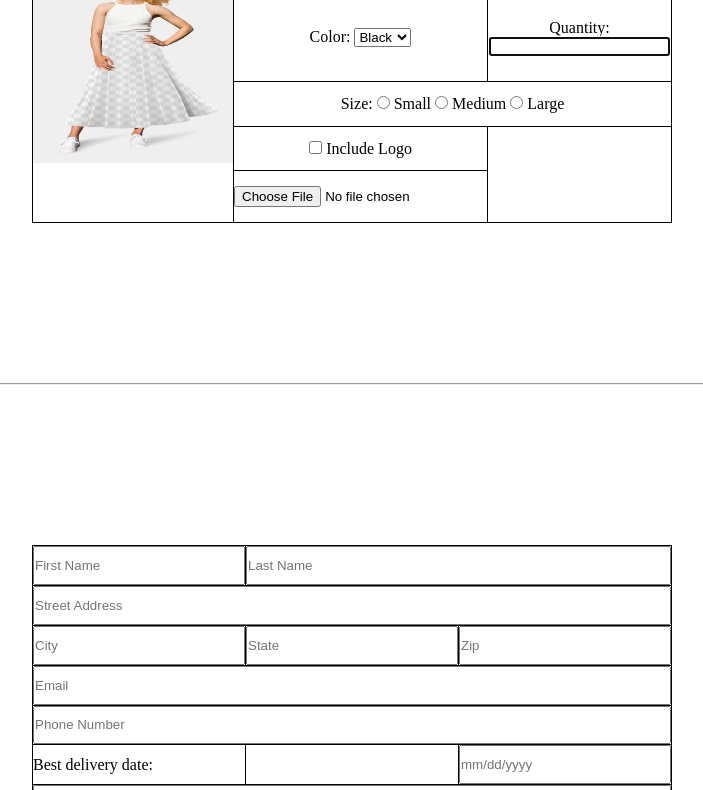
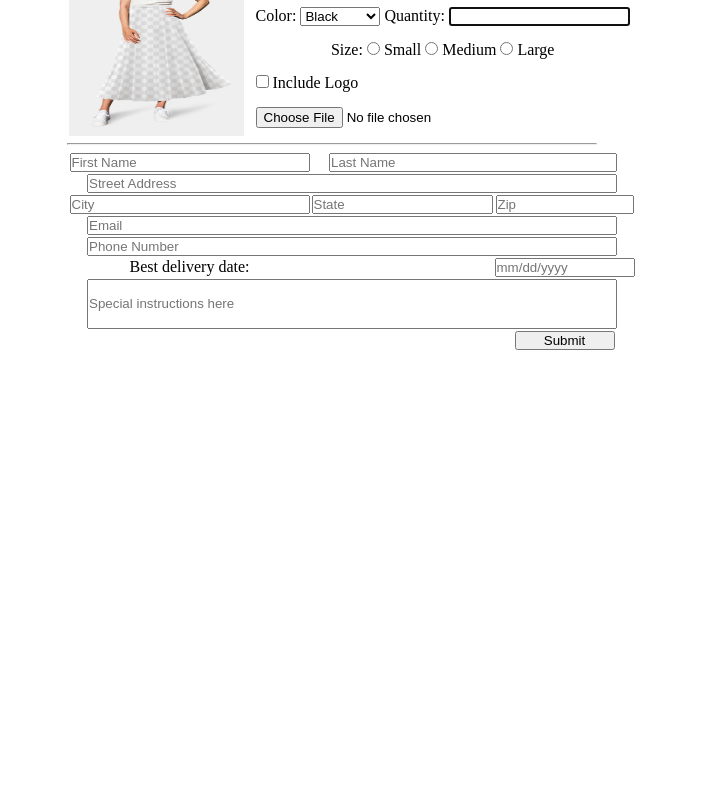
Before and after one commit to Shelly3889/CIS133DA_Spring24, a plain HTML site: page week9/orderForm.html in a window 1280 px wide. Shown: the part 257-1047 px from the top of the page, without its empty margins (288-991 px from the left). After the commit the page ends 800 px from the top, so only its background shows below. Drawn offline with Linux system fonts and the light colour scheme.

Commit message:
FinalOrder

```diff
--- a/week9/orderForm.html
+++ b/week9/orderForm.html
@@ -12,30 +12,25 @@
             box-sizing: border-box;
         }
 
-        form {
-            height: 80vh;
+        body {
+            height: 100vh;
             align-items: center;
             justify-content: center;
             display: flex;
         }
 
         img {
-            width: 200px;
+            width: 175px;
             height: 200px;
             display: flex;
             justify-content: center;
             align-items: center;
         }
 
-        table {
-            width: 50%;
-            height: 50%;
-        }
-
-        table, th, td {
+    /* table, th, td {
             border: 1px solid;
             border-collapse: collapse;
-        }
+        }*/
 
         input[type=text] {
             width: 100%;
@@ -43,16 +38,22 @@
         }
 
         input[type=submit] {
-            width: 97%;
+            width: 100px;
         }
 
-        #table1 {
-            align-items: right;
-            align-content: right;
-            text-align: center;
+        hr {
+            width: 530px;
+            margin-top: 5px;
+            margin-bottom: 5px;
         }
 
-
+        #table2 {
+            width: 100%;
+            align-items: center;
+            justify-content: center;
+            text-align: center;
+            padding: 1px;
+        }
 
     </style>
 
@@ -65,7 +66,7 @@
                 <img src="businessWoman/white dress.webp"
                 />
             </td>
-            <td colspan="3" align="center">
+            <td colspan="2" style="text-align: center; width: 325px;">
                 <h1>Company Dress</h1>
             </td>
 
@@ -73,21 +74,20 @@
 
 
         <tr>
-            <td colspan="2">
+            <td colspan="1" style="padding-left: 10px;">
                 Color:
                 <select
                 size="1"
                 name="Select Color"
                 id="Color"
                 tabindex="1"
+                style="width: 80px;"
                 >
                     <option value="">Black</option>
                     <option value="">Blue</option>
                     <option value="">Red</option>
                     <option value="">White</option>
                 </select>
-                </td>
-                <td colspan="1">
                 Quantity:
                 <input
                 type=""
@@ -103,7 +103,7 @@
         </tr>
 
         <tr>
-            <td colspan="3" >
+            <td colspan="2" style="text-align: center; width: 70px; padding-left: 10px;">
                 Size:
                 <input type="radio" name="size" id="radio" value="small" tabindex="3">
                 Small
@@ -115,7 +115,7 @@
         </tr>
 
         <tr>
-            <td colspan="1">
+            <td colspan="1" style="padding-left: 10px;">
                 <input type="checkbox"
                 name="GO"
                 id="GO"
@@ -126,7 +126,7 @@
         </tr>
 
         <tr>
-            <td colspan="">
+            <td colspan="1" style="padding-left: 10px;">
                 <label for="myfile"></label>
                 <input
                 type="file"
@@ -136,10 +136,7 @@
             </td>
         </tr>
         </table>
-    </form>
             <hr>
-
-    <form action="">
         <table id="table2">
             <tr>
                 <td colspan="2">
@@ -153,6 +150,7 @@
                     required
                     tabindex="7"
                     placeholder="First Name"
+                    style="width: 240px;"
                 />
                 </td>
 
@@ -167,6 +165,8 @@
                     required
                     tabindex="8"
                     placeholder="Last Name"
+                    style="width: 288px;"
+
                 />
                 </td>
             </tr>
@@ -183,6 +183,7 @@
                     required
                     tabindex="9"
                     placeholder="Street Address"
+                    style="width: 530px;"
                 />
                 </td>
             </tr>
@@ -199,10 +200,11 @@
                     required
                     tabindex="10"
                     placeholder="City"
+                    style="width: 240px;"
                 />
                 </td>
 
-                <td colspan="1">
+                <td colspan="1" style="width: ;">
                     <input
                     type="text"
                     name="State"
@@ -227,6 +229,7 @@
                     required
                     tabindex="12"
                     placeholder="Zip"
+                    style="width: 138px;"
                 />
                 </td>
             </tr>
@@ -243,6 +246,7 @@
                     required
                     tabindex="13"
                     placeholder="Email"
+                    style="width: 530px;"
                 />
                 </td>
             </tr>
@@ -259,6 +263,7 @@
                     required
                     tabindex="14"
                     placeholder="Phone Number"
+                    style="width: 530px;"
                 />
                 </td>
             </tr>
@@ -278,6 +283,7 @@
                     max="2025-12-31"
                     tabindex="15"
                     placeholder="mm/dd/yyyy"
+                    style="width: 140px;"
                     />
                 </td>
             </tr>
@@ -292,6 +298,7 @@
                     maxlength="100"
                     tabindex="16"
                     placeholder="Special instructions here"
+                    style="width: 530px; height: 50px;"
                     />
                 </td>
             </tr>
```
